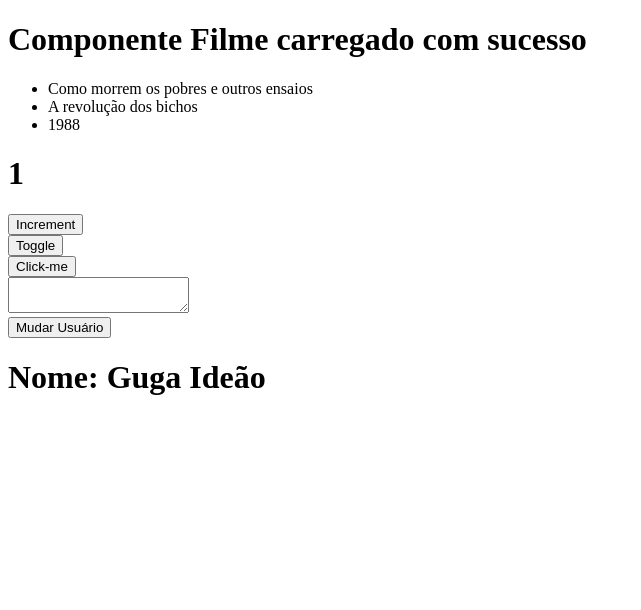
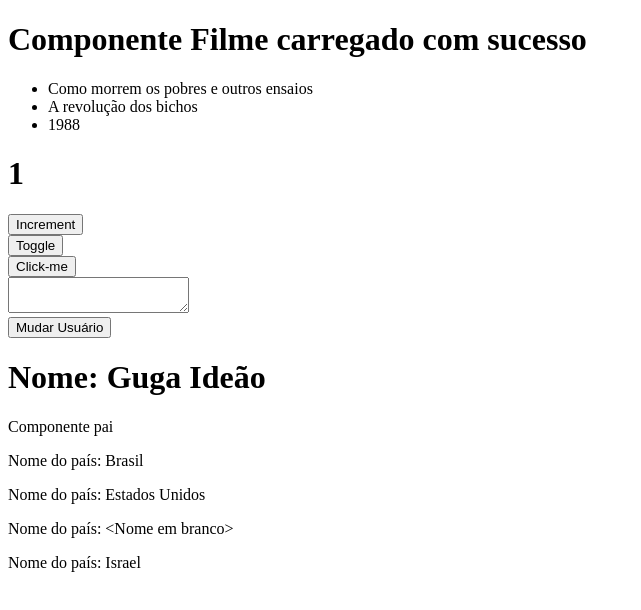
Before and after one commit to WellingtonIdeao/angular-template, an Angular app: page / in a window 1280 px wide. Shown: the top 610 px of the page, without its empty margins (0-641 px from the left). Built offline with nearby package versions, Linux system fonts and the light colour scheme.

Commit message:
Interação entre componentes Input Binding usando setter

```diff
--- a/src/app/app.component.html
+++ b/src/app/app.component.html
@@ -11,3 +11,4 @@
 <br>
 <button (click)="changeUser()">Mudar Usuário</button>
 <app-componente-filho [nome]="nomeUsuario"></app-componente-filho>
+<app-pai></app-pai>
--- a/src/app/app.module.ts
+++ b/src/app/app.module.ts
@@ -11,6 +11,8 @@ import { ProdutoComponent } from './produto/produto.component';
 import { ClickMeComponent } from './click-me/click-me.component';
 import { TextBoxComponent } from './text-box/text-box.component';
 import { ComponenteFilhoComponent } from './componente-filho/componente-filho.component';
+import { PaiComponent } from './pai/pai.component';
+import { FilhoComponent } from './filho/filho.component';
 
 @NgModule({
   declarations: [
@@ -23,7 +25,9 @@ import { ComponenteFilhoComponent } from './componente-filho/componente-filho.co
     ProdutoComponent,
     ClickMeComponent,
     TextBoxComponent,
-    ComponenteFilhoComponent
+    ComponenteFilhoComponent,
+    PaiComponent,
+    FilhoComponent
   ],
   imports: [
     BrowserModule
--- /dev/null
+++ b/src/app/filho/filho.component.html
@@ -0,0 +1 @@
+<p>Nome do país: {{ name }}</p>
--- /dev/null
+++ b/src/app/filho/filho.component.ts
@@ -0,0 +1,23 @@
+import { Component, Input, OnInit } from '@angular/core';
+
+@Component({
+  selector: 'app-filho',
+  templateUrl: './filho.component.html',
+  styleUrls: ['./filho.component.css']
+})
+export class FilhoComponent implements OnInit {
+
+  private _name="";
+
+  constructor() { }
+
+  ngOnInit(): void {
+  }
+
+  @Input()
+  set name(name:string){
+    this._name = ( name && name.trim()) || '<Nome em branco>';
+  }
+
+  get name(): string{ return this._name;}
+}
--- /dev/null
+++ b/src/app/pai/pai.component.html
@@ -0,0 +1,2 @@
+<p>Componente pai</p>
+<app-filho *ngFor="let pais of paises" [name]="pais"></app-filho>
--- /dev/null
+++ b/src/app/pai/pai.component.ts
@@ -0,0 +1,17 @@
+import { Component, OnInit } from '@angular/core';
+
+@Component({
+  selector: 'app-pai',
+  templateUrl: './pai.component.html',
+  styleUrls: ['./pai.component.css']
+})
+export class PaiComponent implements OnInit {
+
+  public paises = ["Brasil","Estados Unidos", "", "Israel"];
+
+  constructor() { }
+
+  ngOnInit(): void {
+  }
+
+}
```
Also changed, not shown: src/app/filho/filho.component.css (added), src/app/pai/pai.component.css (added), 2 other files (tests, documents, lock files or other folders).
